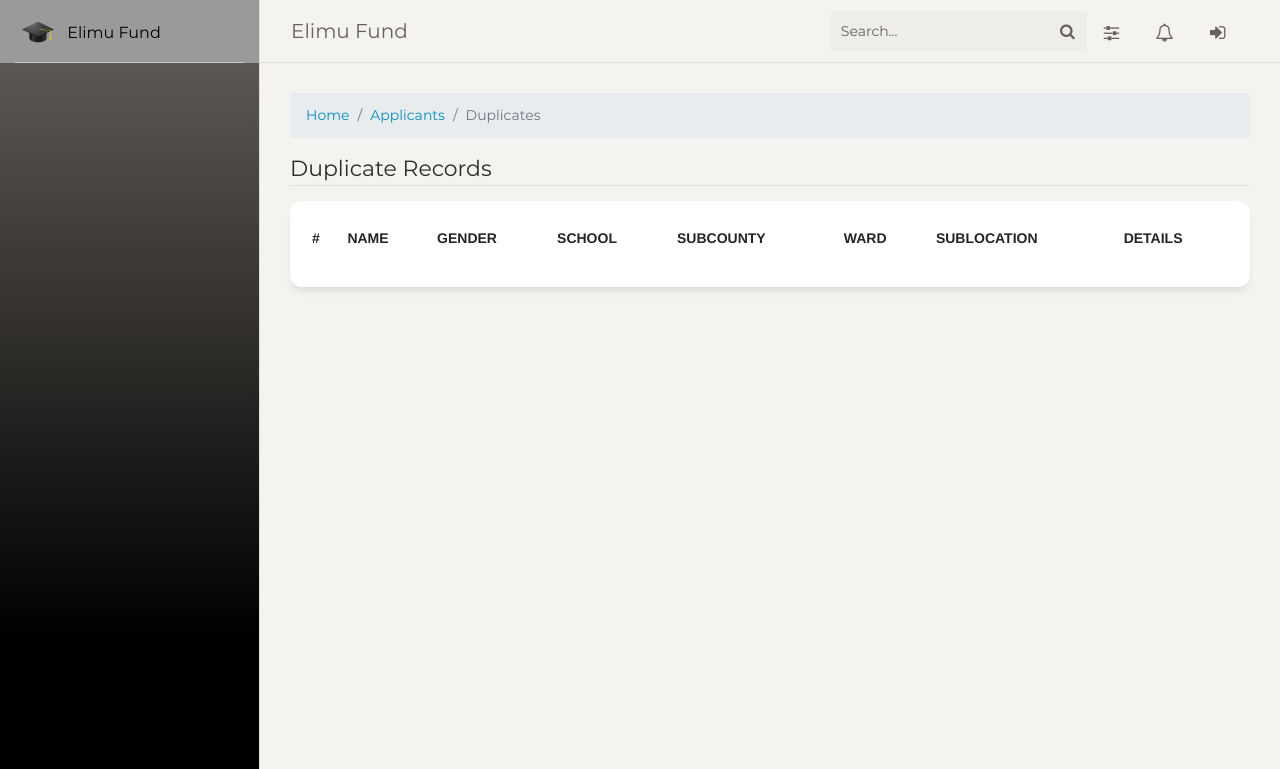
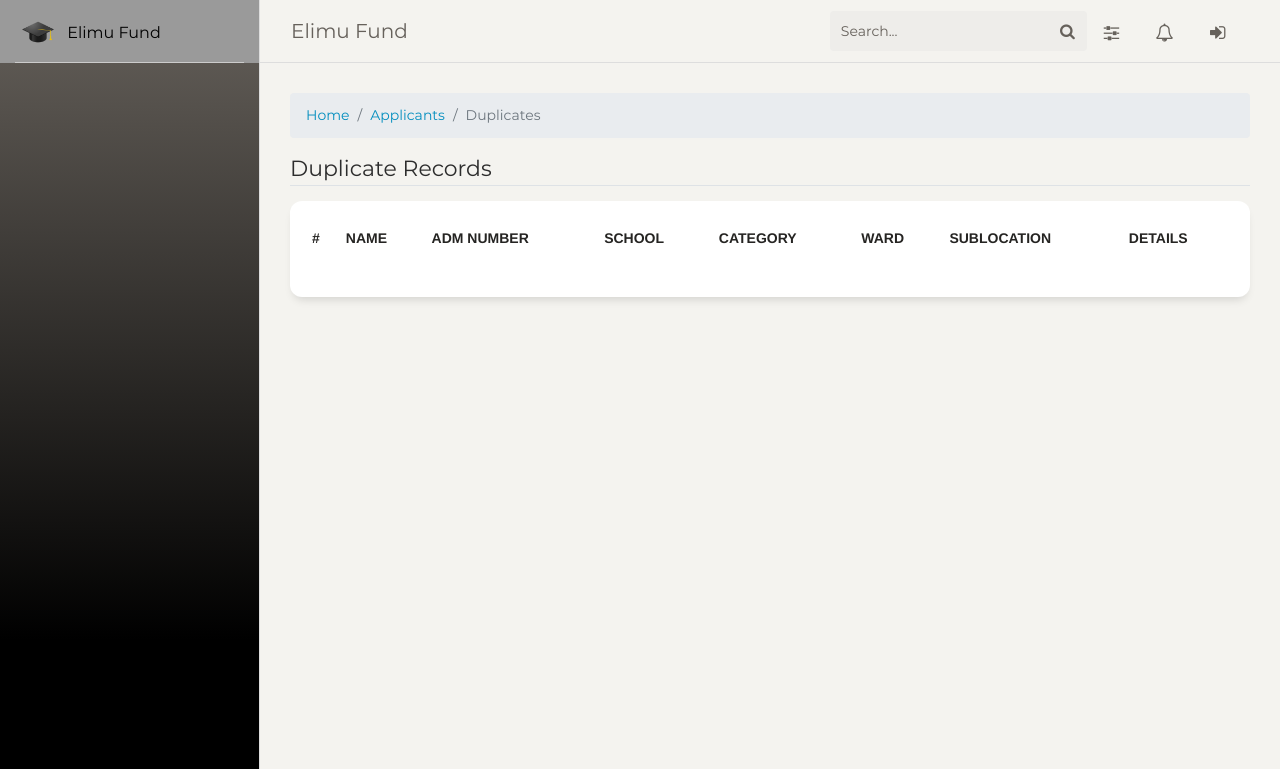
Before and after one commit to abedyngash/E-Fund_2, a Django app: page /applications/duplicates/ in a window 1280 px wide. Shown: the top 769 px of the page. Run offline with Django 3.2, Linux system fonts and the light colour scheme; data that the repository does not hold is empty; parts of the project's set-up code (start-up, migrations or seed data) failed here and were passed over; some libraries are stand-ins or nearby versions; some web fonts are replaced.

Commit message:
Edited Table Layout For duplicate Records

```diff
--- a/templates/applications/duplicate_records.html
+++ b/templates/applications/duplicate_records.html
@@ -14,7 +14,7 @@
 
   <div class="card">
     <div class="card-body">
-
+      <div class="table-responsive">
         <table class="table" id="users_table">
           <thead class="">
             <th>
@@ -24,13 +24,13 @@
               Name
             </th>
             <th>
-            Gender
+              Adm Number
             </th>
             <th>
               School
             </th>
             <th>
-            Subcounty
+              Category
             </th>
             <th>
               Ward
@@ -49,13 +49,9 @@
               <td>
                 {{applicant.first_name}} {% if applicant.last_name %}{{applicant.last_name}}{% endif %}
               </td>
-            <td>{{applicant.gender}}</td>
-            <td>
-              {{applicant.school_name}}
-              <br>
-              <button class="badge badge-info text-center">{{applicant.school_type}}</button>
-            </td>
-            <td>{{applicant.subcounty}}</td>
+              <td>{{applicant.adm_number}}</td>
+              <td>{{applicant.school_name}}</td>
+              <td>{{applicant.school_type}}</td>
               <td>{{applicant.ward}}</td>
               <td>{{applicant.sublocation}}</td>
               <td class="row">
@@ -92,6 +88,7 @@
         </table>
       </div>
     </div>
+  </div>
 
   <script>
     document.getElementById("applications").className += " active";
```
Lines whose indentation alone changed are shown as unchanged.
